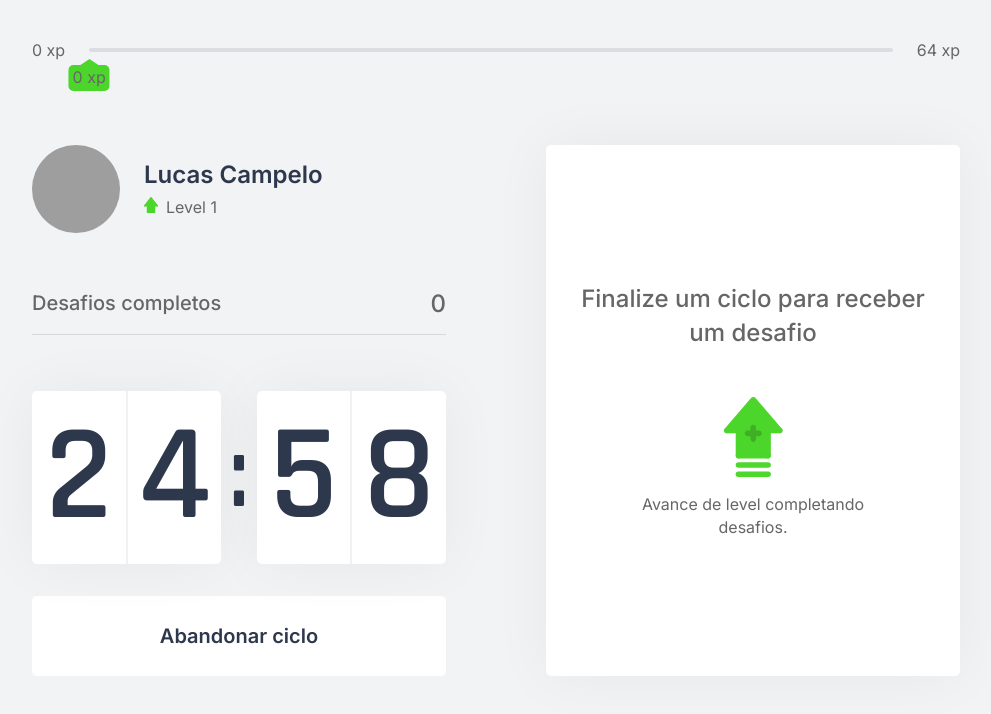
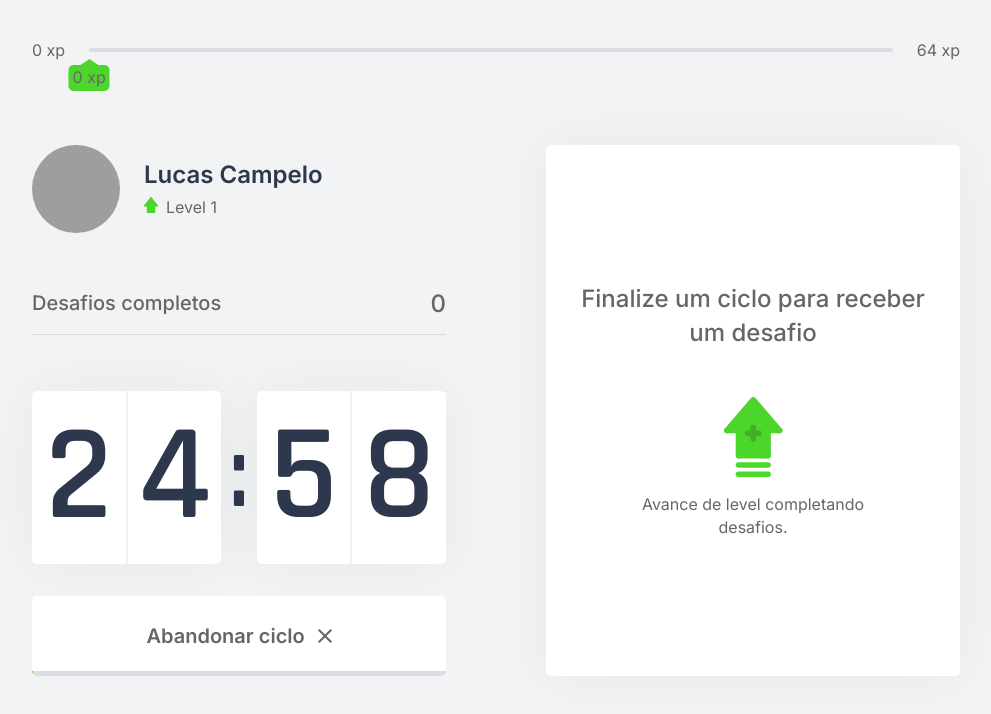
Before and after one commit to lucascampelo/moveit, a Next.js app: page / in a window 1280 px wide. Both pictures are taken after a click on the button "Iniciar um ciclo". Shown: the top 714 px of the page, without its empty margins (144-1135 px from the left). Built offline with nearby package versions, Linux system fonts and the light colour scheme; grey boxes are pictures that could not be loaded.

Commit message:
Adicionando novo layout dos botões e barra de progresso do ciclo

```diff
--- a/src/components/Countdown.tsx
+++ b/src/components/Countdown.tsx
@@ -8,6 +8,8 @@ export function Countdown() {
     seconds,
     hasFinished,
     isActive,
+    time,
+    totalTime,
     resetCountdown,
     startCountdown
   } = useContext(CountdownContext);
@@ -15,6 +17,8 @@ export function Countdown() {
 
   const [minuteLeft, minuteRight] = String(minutes).padStart(2, '0').split('');
   const [secondLeft, secondRight] = String(seconds).padStart(2, '0').split('');
+
+  const progressBarPercentage = 100 - (time / totalTime * 100);
 
   return (
     <div>
@@ -36,7 +40,7 @@ export function Countdown() {
           className={`${styles.countdownButton}`}
         >
           Ciclo encerrado
-        <img src="icons/check_circle.svg" alt="Finalizado"/>
+          <img src="icons/check_circle.svg" alt="Finalizado" />
         </button>
       ) : isActive ? (
         <button
@@ -44,7 +48,15 @@ export function Countdown() {
           className={`${styles.countdownButton} ${styles.countdownButtonActive}`}
           onClick={resetCountdown}
         >
+          <div>
             Abandonar ciclo
+            <img src="/icons/close_x.svg" alt="Abandonar ciclo" />
+          </div>
+          <div className={styles.countdownButtonProgressBar}>
+            <div style={{
+              width: `${progressBarPercentage}%`
+            }}></div>
+          </div>
         </button>
       ) : (
             <button
@@ -53,8 +65,9 @@ export function Countdown() {
               onClick={startCountdown}
             >
               Iniciar um ciclo
+              <img src="/icons/play_arrow.svg" alt="Iniciar um ciclo"/>
             </button>
-      ) }
+          )}
     </div>
   )
 }
--- a/src/contexts/CountdownContext.tsx
+++ b/src/contexts/CountdownContext.tsx
@@ -2,6 +2,8 @@ import { createContext, ReactNode, useContext, useEffect, useState } from "react
 import { ChallengesContext } from "./ChallengesContext";
 
 interface CountdownContextData {
+    time: number;
+    totalTime: number;
     minutes: number;
     seconds: number;
     hasFinished: boolean;
@@ -21,7 +23,8 @@ let countdownTimeout: NodeJS.Timeout;
 export function CountdownProvider({ children }: CountdownProviderProps) {
     const { startNewChallenge } = useContext(ChallengesContext);
 
-    const [time, setTime] = useState(25 * 60);
+    const totalTime = 25*60;
+    const [time, setTime] = useState(totalTime);
     const [isActive, setIsActive] = useState(false);
     const [hasFinished, setHasFinished] = useState(false);
 
@@ -35,7 +38,7 @@ export function CountdownProvider({ children }: CountdownProviderProps) {
     function resetCountdown() {
         clearTimeout(countdownTimeout);
         setIsActive(false);
-        setTime(25 * 60);
+        setTime(totalTime);
         setHasFinished(false);
     }
 
@@ -45,14 +48,18 @@ export function CountdownProvider({ children }: CountdownProviderProps) {
                 setTime(time - 1);
             }, 1000)
         } else if (isActive && time === 0) {
-            setHasFinished(true);
-            setIsActive(false);
-            startNewChallenge();
+            setTimeout(() => {
+                setHasFinished(true);
+                setIsActive(false);
+                startNewChallenge();
+            }, 1000)
         }
     }, [isActive, time]);
 
     return (
         <CountdownContext.Provider value={{
+            time,
+            totalTime,
             minutes,
             seconds,
             hasFinished,
--- a/src/styles/components/ChallengeBox.module.css
+++ b/src/styles/components/ChallengeBox.module.css
@@ -3,7 +3,6 @@
     background: var(--white);
     border-radius: 5px;
     box-shadow: 0 0 60px rgba(0,0,0, 0.05);
-    padding: 1.5rem 2rem;
 
     display: flex;
     flex-direction: column;
@@ -44,6 +43,12 @@
     flex-direction: column;
 }
 
+.challengeActive main,
+.challengeActive header,
+.challengeNotActive {
+    margin: 1.5rem 2rem;
+}
+
 .challengeActive header {
     color: var(--blue);
     font-weight: 600;
@@ -74,7 +79,9 @@
 .challengeActive footer {
     display: grid;
     grid-template-columns: 1fr 1fr;
-    gap: 1rem;
+    gap: 1px;
+    background: var(--gray-line);
+    padding-top: 1px;
 }
 
 .challengeActive footer button {
@@ -85,23 +92,34 @@
     justify-content: center;
 
     border: 0;
-    border-radius: 5px;
     color: var(--white);
 
     font-size: 1rem;
     font-weight: 400;
 
-    transition: filter 0.2s;
+    transition: filter 0.2s, background-color 0.2s;
 }
 
 .challengeActive footer button.challengeFailedButton {
-    background: var(--red);
+    color : var(--red);
+    background-color: #FFF5F5;
 }
 
 .challengeActive footer button.challengeSucceededButton {
-    background: var(--green);
+    color: var(--green);
+    background-color: #F7FFF5;
+}
+
+.challengeActive footer button.challengeFailedButton:hover {
+    background-color: var(--red);
+    color: var(--white);
+}
+
+.challengeActive footer button.challengeSucceededButton:hover {
+    background-color: var(--green);
+    color: var(--white);
 }
 
 .challengeActive footer button:hover {
-    filter: brightness(0.9);
+    filter: opacity(0.8);
 }
--- a/src/styles/components/Countdown.module.css
+++ b/src/styles/components/Countdown.module.css
@@ -56,6 +56,12 @@
   font-weight: 600;
 
   transition: background-color 0.2s;
+  position: relative;
+  overflow: hidden;
+}
+
+.countdownButton img {
+  margin-left: 0.8rem;
 }
 
 .countdownButton:not(:disabled):hover {
@@ -66,7 +72,7 @@
   background: var(--white);
   color: var(--text);
   cursor: not-allowed;
-  border-bottom: 5px solid var(--green);
+  border-bottom: 6px solid var(--green);
 }
 
 .countdownButton:disabled img {
@@ -77,10 +83,29 @@
 
 .countdownButtonActive {
   background: var(--white);
-  color: var(--title);
+  color: var(--text);
+
+  flex-direction: column;
+  flex-wrap: nowrap;
 }
 
 .countdownButtonActive:hover {
   background: var(--red);
   color: var(--white);
 }
+
+.countdownButtonProgressBar {
+  height: 5px;
+  background: var(--gray-line);
+  width: 100%;
+  position:absolute;
+  bottom: 0;
+  left: 0;
+}
+
+.countdownButtonProgressBar > div {
+  height: 100%;
+  background: var(--green);
+
+  transition: width 1s linear;
+}
--- a/src/styles/pages/Home.module.css
+++ b/src/styles/pages/Home.module.css
@@ -14,4 +14,5 @@
   grid-template-columns: 1fr 1fr;
   gap: 6.25rem;
   align-content: center;
+  padding: 3rem 0;
 }
```
Also changed, not shown: public/icons/close_x.svg (added), public/icons/play_arrow.svg (added). Lines whose indentation alone changed are shown as unchanged.
